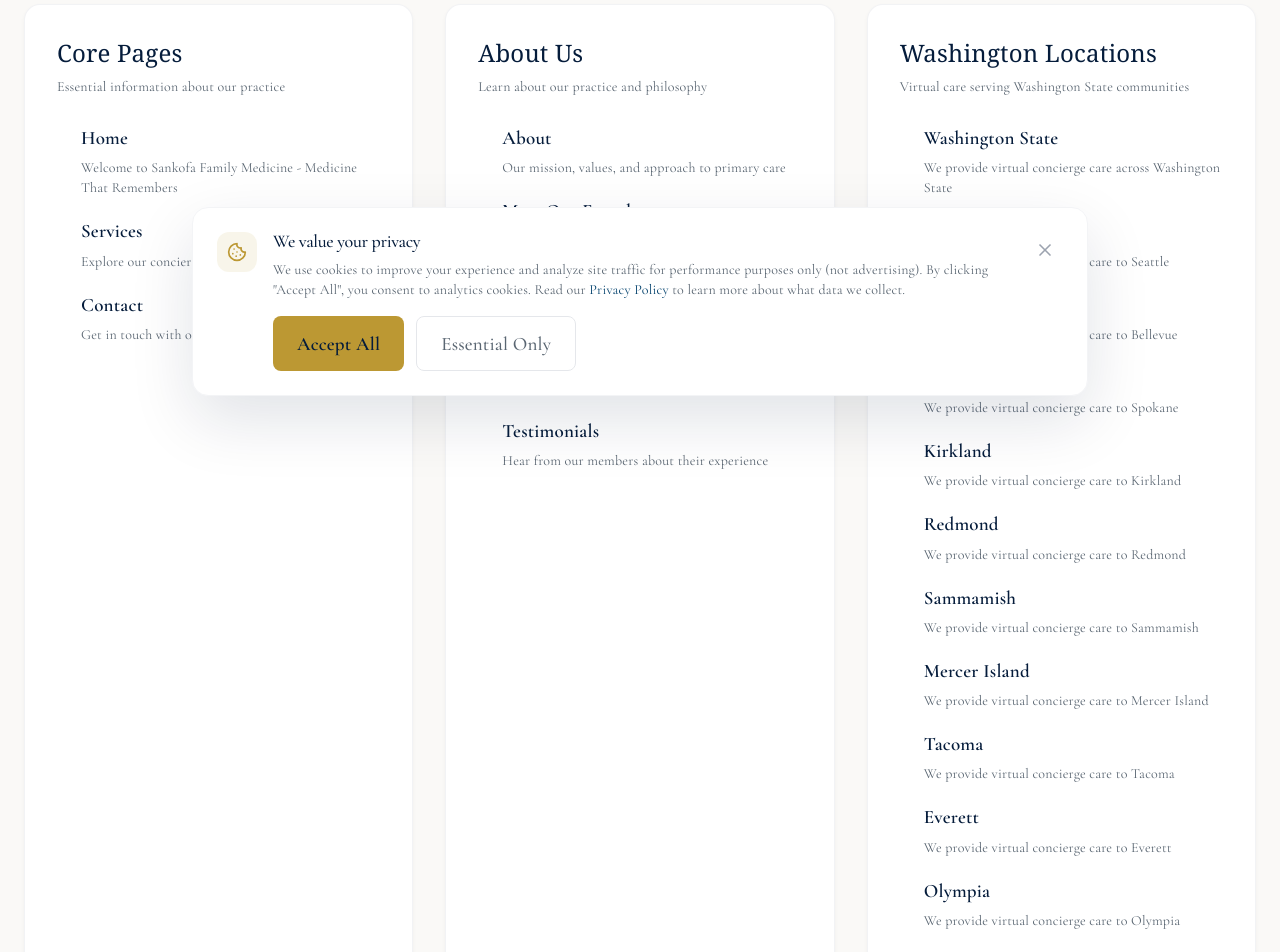
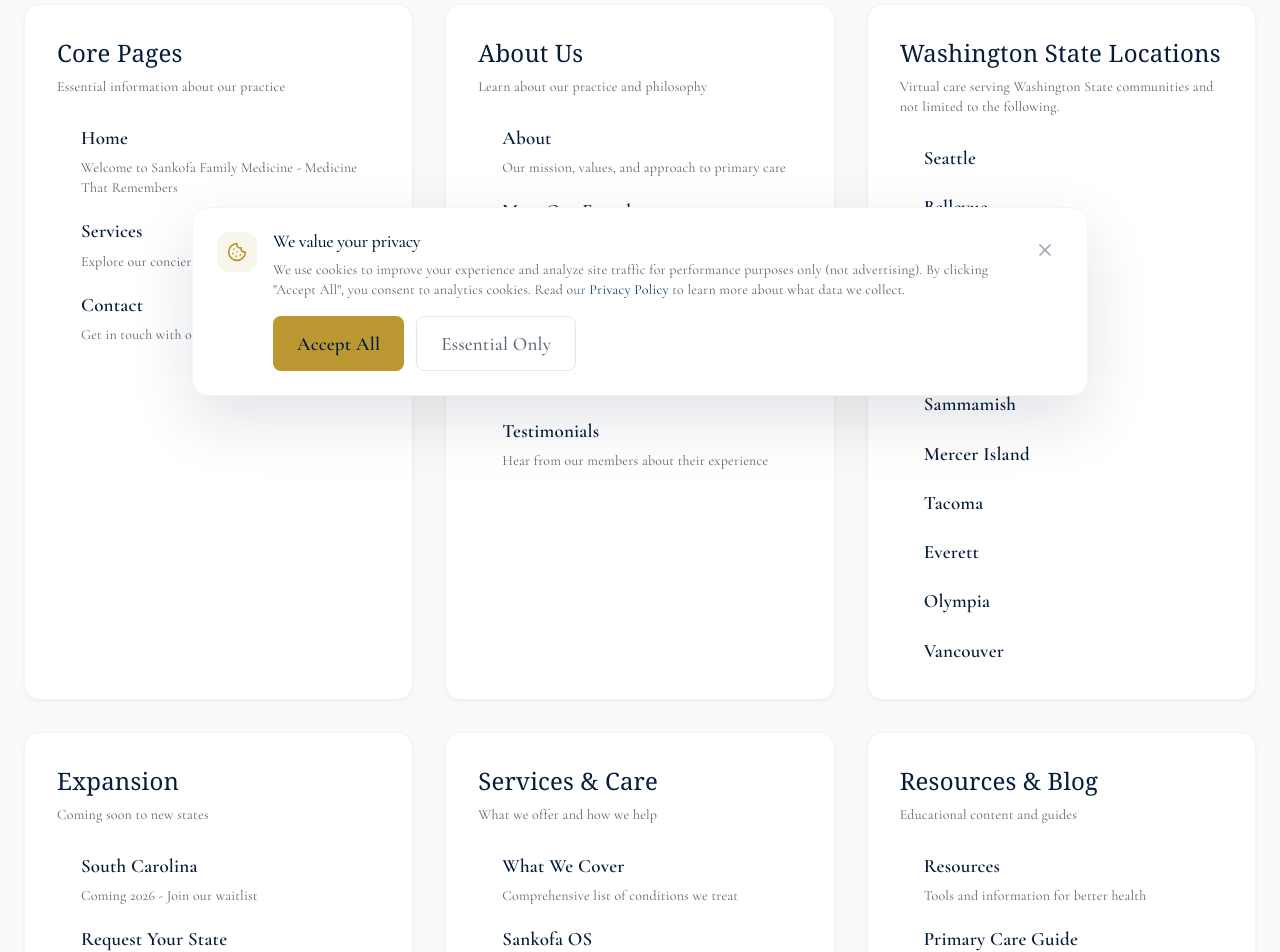
Before and after one commit to NDCHVISION/SFM-ELITE, a Next.js app: page /site-map in a window 1280 px wide. Shown: the part 380-1332 px from the top of the page. Built offline with nearby package versions, Linux system fonts and the light colour scheme.

Commit message:
Update site-map page content

```diff
--- a/app/site-map/page.tsx
+++ b/app/site-map/page.tsx
@@ -28,7 +28,7 @@ export const metadata: Metadata = {
 interface PageLink {
   title: string
   href: string
-  description: string
+  description?: string
 }
 
 interface PageCategory {
@@ -91,68 +91,52 @@ const sitePages: PageCategory[] = [
     ],
   },
   {
-    category: 'Washington Locations',
-    description: 'Virtual care serving Washington State communities',
+    category: 'Washington State Locations',
+    description: 'Virtual care serving Washington State communities and not limited to the following.',
     pages: [
-      {
-        title: 'Washington State',
-        href: '/locations/washington',
-        description: 'We provide virtual concierge care across Washington State',
-      },
       {
         title: 'Seattle',
         href: '/locations/washington/seattle',
-        description: 'We provide virtual concierge care to Seattle',
       },
       {
         title: 'Bellevue',
         href: '/locations/washington/bellevue',
-        description: 'We provide virtual concierge care to Bellevue',
       },
       {
         title: 'Spokane',
         href: '/locations/washington/spokane',
-        description: 'We provide virtual concierge care to Spokane',
       },
       {
         title: 'Kirkland',
         href: '/locations/washington/kirkland',
-        description: 'We provide virtual concierge care to Kirkland',
       },
       {
         title: 'Redmond',
         href: '/locations/washington/redmond',
-        description: 'We provide virtual concierge care to Redmond',
       },
       {
         title: 'Sammamish',
         href: '/locations/washington/sammamish',
-        description: 'We provide virtual concierge care to Sammamish',
       },
       {
         title: 'Mercer Island',
         href: '/locations/washington/mercer-island',
-        description: 'We provide virtual concierge care to Mercer Island',
       },
       {
         title: 'Tacoma',
         href: '/locations/washington/tacoma',
-        description: 'We provide virtual concierge care to Tacoma',
       },
       {
         title: 'Everett',
         href: '/locations/washington/everett',
-        description: 'We provide virtual concierge care to Everett',
       },
       {
         title: 'Olympia',
         href: '/locations/washington/olympia',
-        description: 'We provide virtual concierge care to Olympia',
       },
       {
         title: 'Vancouver',
         href: '/locations/washington/vancouver',
-        description: 'We provide virtual concierge care to Vancouver, WA',
       },
     ],
   },
@@ -331,9 +315,11 @@ export default function SiteMapPage() {
                             <h3 className="text-sfm-navy font-semibold group-hover:text-sfm-gold transition-colors duration-200">
                               {page.title}
                             </h3>
-                            <p className="text-sfm-text-muted text-sm mt-1">
-                              {page.description}
-                            </p>
+                            {page.description && (
+                              <p className="text-sfm-text-muted text-sm mt-1">
+                                {page.description}
+                              </p>
+                            )}
                           </div>
                         </div>
                       </Link>
```
